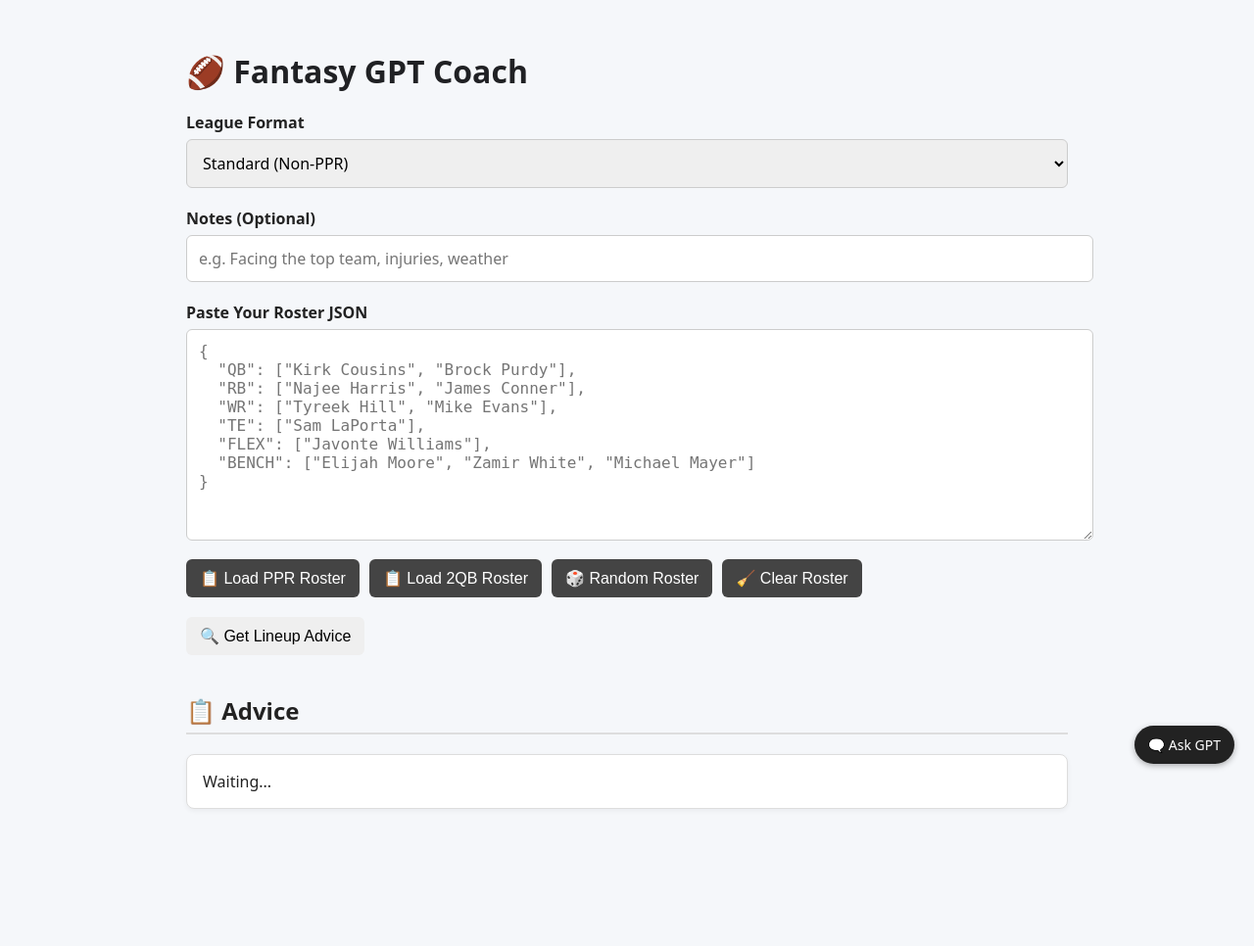
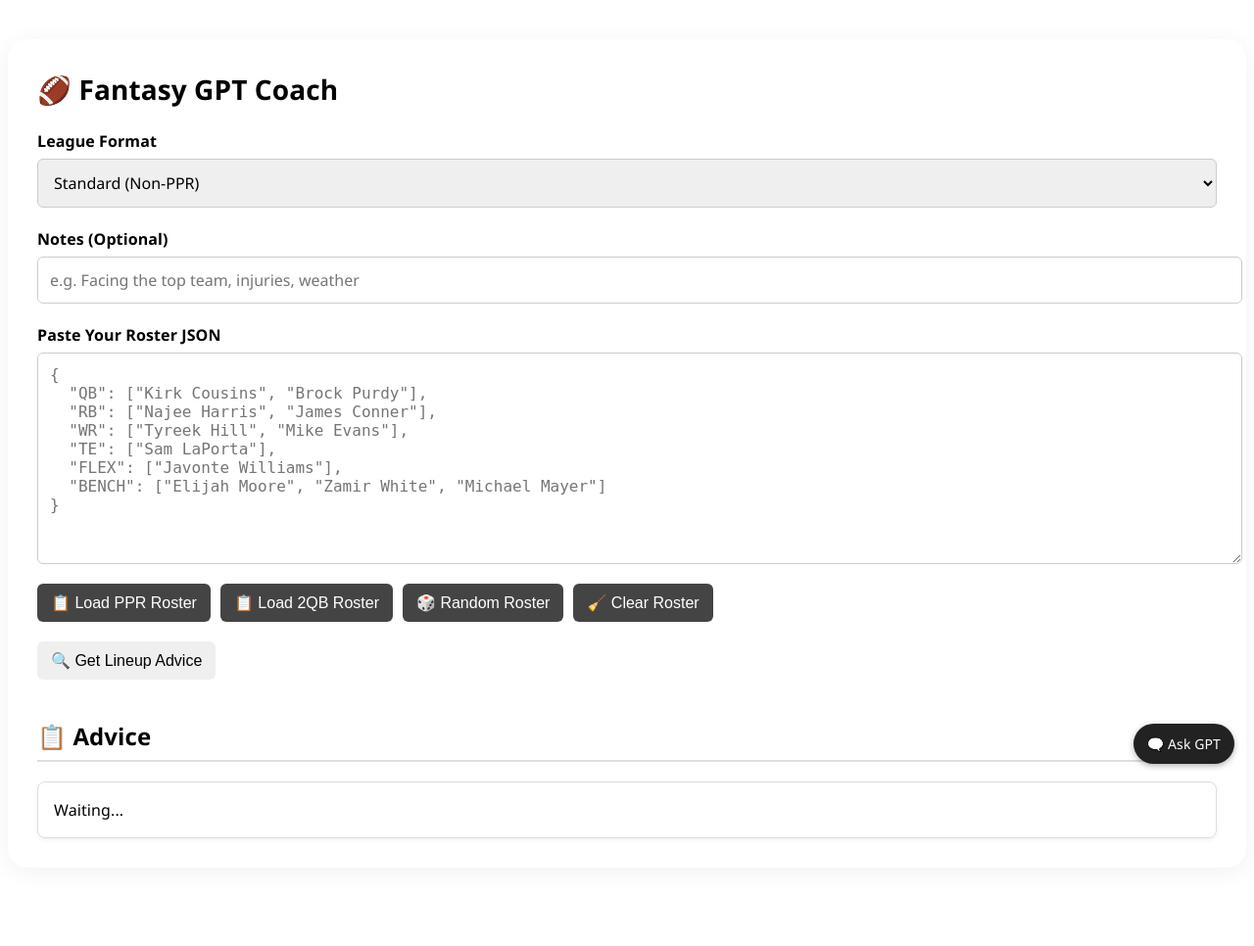
Before and after one commit to SunDevilATB/fantasy-gpt-coach, a Flask app: page /ui in a window 1280 px wide. Shown: the whole page at 98% size. Before the commit the page ends 826 px from the top, so only its background shows below. Run offline with Flask 3, Linux system fonts and the light colour scheme.

Commit message:
Add card layout, shadow, and polished container styling

```diff
--- a/templates/index.html
+++ b/templates/index.html
@@ -5,20 +5,19 @@
   <meta charset="UTF-8" />
   <meta name="viewport" content="width=device-width, initial-scale=1">
   <style>
+
     body {
-      font-family: system-ui, sans-serif;
-      background: #f5f7fa;
-      color: #222;
-      max-width: 900px;
-      margin: auto;
-      padding: 30px 20px;
-    }
+  font-family: "Segoe UI", Roboto, system-ui, sans-serif;
+  font-weight: 400;
+  letter-spacing: 0.1px;
+  line-height: 1.5;
+}
 
-    h1 {
-      font-size: 32px;
-      margin-bottom: 20px;
-      color: #202124;
-    }
+	h1 {
+		margin-top: 0;
+		margin-bottom: 16px;
+		font-size: 28px;
+	}
 
     label {
       margin-top: 20px;
@@ -235,10 +234,27 @@
 .chat-log .assistant {
   background: #e6f4ea;
 }
+.container {
+  background: white;
+  padding: 30px;
+  border-radius: 20px;
+  box-shadow: 0 4px 24px rgba(0, 0, 0, 0.06);
+  margin-top: 40px;
+  margin-bottom: 80px;
+}
+
+.card {
+  background: #fff;
+  border-radius: 12px;
+  padding: 20px;
+  margin: 20px 0;
+  box-shadow: 0 2px 8px rgba(0, 0, 0, 0.05);
+}
 
   </style>
 </head>
 <body>
+<div class="container">
   <h1>🏈 Fantasy GPT Coach</h1>
 
   <label>League Format</label>
@@ -455,5 +471,6 @@ async function submitChat() {
 
 
   </script>
+  </div>
 </body>
 </html>
```
